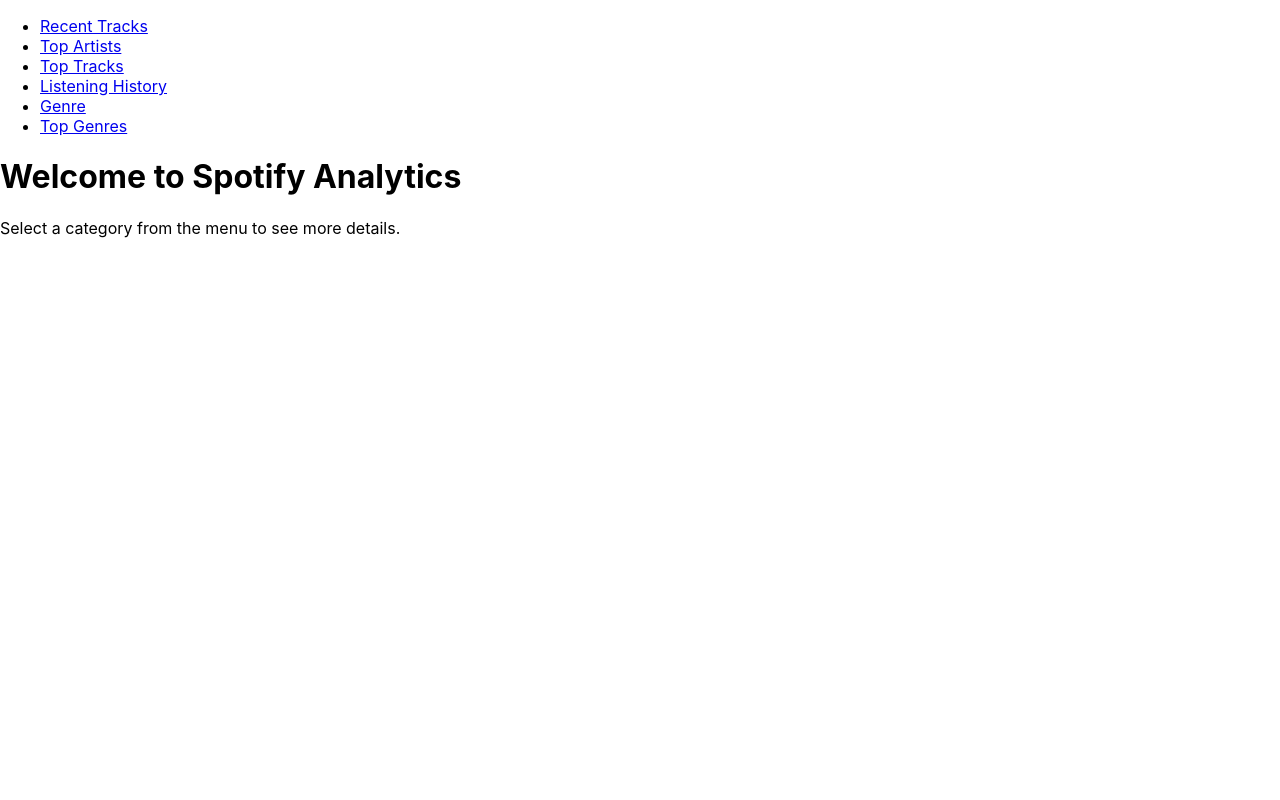
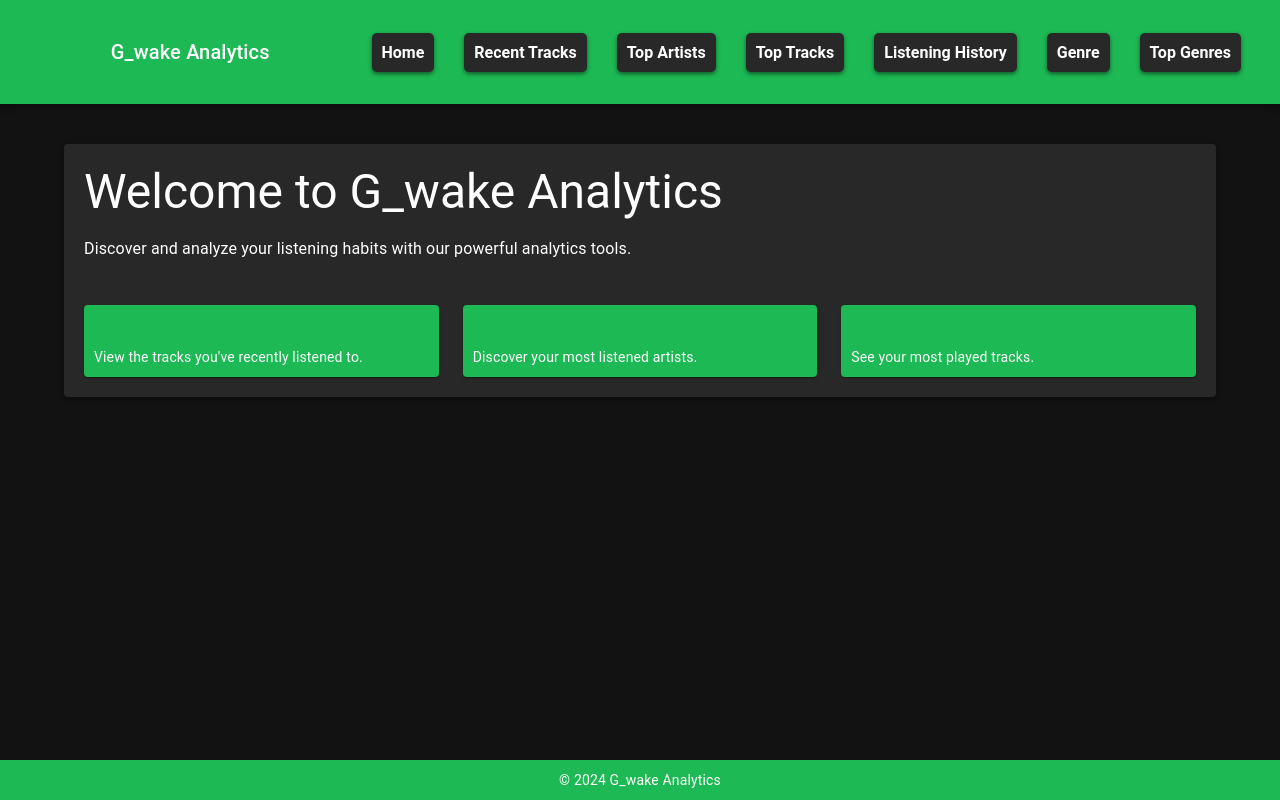
Before and after one commit to wkekou/spoti_i_analyse_front, a React (Create React App) app: page / in a window 1280 px wide. Built offline with nearby package versions, Linux system fonts and the light colour scheme; no server answers.

Commit message:
Update Homepage to Spotify style

```diff
--- a/package.json
+++ b/package.json
@@ -3,6 +3,9 @@
   "version": "0.1.0",
   "private": true,
   "dependencies": {
+    "@emotion/react": "^11.11.4",
+    "@emotion/styled": "^11.11.5",
+    "@mui/material": "^5.15.18",
     "@testing-library/jest-dom": "^5.17.0",
     "@testing-library/react": "^13.4.0",
     "@testing-library/user-event": "^13.5.0",
--- a/src/App.css
+++ b/src/App.css
@@ -36,3 +36,76 @@
     transform: rotate(360deg);
   }
 }
+
+body {
+  font-family: 'Roboto', sans-serif;
+  margin: 0;
+  padding: 0;
+  background-color: #121212;
+  color: #FFFFFF;
+}
+
+header {
+  background-color: #1DB954;
+  color: white;
+  padding: 20px 0;
+  text-align: center;
+}
+
+nav ul {
+  list-style-type: none;
+  padding: 0;
+  display: flex;
+  justify-content: center;
+  background-color: #1DB954;
+  margin: 0;
+}
+
+nav ul li {
+  margin: 0 15px;
+}
+
+nav ul li a {
+  color: white;
+  text-decoration: none;
+  font-weight: bold;
+}
+
+nav ul li a:hover {
+  text-decoration: underline;
+}
+
+.container {
+  padding: 20px;
+}
+
+h2 {
+  color: #1DB954;
+}
+
+ul {
+  list-style-type: none;
+  padding: 0;
+}
+
+ul li {
+  background-color: #282828;
+  margin: 10px 0;
+  padding: 10px;
+  border-radius: 5px;
+  box-shadow: 0 2px 4px rgba(0, 0, 0, 0.5);
+}
+
+ul li:hover {
+  background-color: #333333;
+}
+
+footer {
+  background-color: #1DB954;
+  color: white;
+  padding: 10px 0;
+  text-align: center;
+  position: fixed;
+  width: 100%;
+  bottom: 0;
+}
--- a/src/App.js
+++ b/src/App.js
@@ -3,6 +3,7 @@
 
 import React from 'react';
 import { BrowserRouter as Router, Route, Routes, Link } from 'react-router-dom';
+import { AppBar, Toolbar, Typography, Container } from '@mui/material';
 import RecentTracks from './components/RecentTracks';
 import TopArtists from './components/TopArtists';
 import TopTracks from './components/TopTracks';
@@ -15,8 +16,14 @@
   return (
     <Router>
       <div>
+        <AppBar position="static" style={{ backgroundColor: '#1DB954' }}>
+          <Toolbar>
+            <Typography variant="h6" component="div" sx={{ flexGrow: 1 }}>
+              G_wake Analytics
+            </Typography>
             <nav>
               <ul>
+                <li><Link to="/">Home</Link></li>
                 <li><Link to="/recent-tracks">Recent Tracks</Link></li>
                 <li><Link to="/top-artists">Top Artists</Link></li>
                 <li><Link to="/top-tracks">Top Tracks</Link></li>
@@ -25,7 +32,10 @@
                 <li><Link to="/top-genres">Top Genres</Link></li>
               </ul>
             </nav>
+          </Toolbar>
+        </AppBar>
 
+        <Container className="container">
           <Routes>
             <Route path="/recent-tracks" element={<RecentTracks />} />
             <Route path="/top-artists" element={<TopArtists />} />
@@ -35,6 +45,13 @@
             <Route path="/top-genres" element={<TopGenres />} />
             <Route path="/" element={<Home />} />
           </Routes>
+        </Container>
+
+        <footer>
+          <Typography variant="body2">
+            &copy; {new Date().getFullYear()} G_wake Analytics
+          </Typography>
+        </footer>
       </div>
     </Router>
   );
--- a/src/components/Home.js
+++ b/src/components/Home.js
@@ -1,5 +1,6 @@
 import React, { useEffect, useState } from 'react';
 import axios from 'axios';
+import { Typography, Paper, Grid } from '@mui/material';
 
 
 const Home = () => {
@@ -12,10 +13,46 @@
   });
 
   return (
-    <div>
-      <h1>Welcome to Spotify Analytics</h1>
-      <p>Select a category from the menu to see more details.</p>
-    </div>
+    <Paper elevation={3} style={{ padding: '20px', marginTop: '20px', backgroundColor: '#282828', color: '#FFFFFF' }}>
+      <Typography variant="h3" component="h1" gutterBottom>
+        Welcome to G_wake Analytics
+      </Typography>
+      <Typography variant="body1" component="p" gutterBottom>
+        Discover and analyze your listening habits with our powerful analytics tools.
+      </Typography>
+      <Grid container spacing={3} style={{ marginTop: '20px' }}>
+        <Grid item xs={12} sm={6} md={4}>
+          <Paper elevation={1} style={{ padding: '10px', backgroundColor: '#1DB954', color: '#FFFFFF' }}>
+            <Typography variant="h6" component="h2">
+              Recent Tracks
+            </Typography>
+            <Typography variant="body2" component="p">
+              View the tracks you've recently listened to.
+            </Typography>
+          </Paper>
+        </Grid>
+        <Grid item xs={12} sm={6} md={4}>
+          <Paper elevation={1} style={{ padding: '10px', backgroundColor: '#1DB954', color: '#FFFFFF' }}>
+            <Typography variant="h6" component="h2">
+              Top Artists
+            </Typography>
+            <Typography variant="body2" component="p">
+              Discover your most listened artists.
+            </Typography>
+          </Paper>
+        </Grid>
+        <Grid item xs={12} sm={6} md={4}>
+          <Paper elevation={1} style={{ padding: '10px', backgroundColor: '#1DB954', color: '#FFFFFF' }}>
+            <Typography variant="h6" component="h2">
+              Top Tracks
+            </Typography>
+            <Typography variant="body2" component="p">
+              See your most played tracks.
+            </Typography>
+          </Paper>
+        </Grid>
+      </Grid>
+    </Paper>
   );
 }
 
--- a/src/index.js
+++ b/src/index.js
@@ -8,7 +8,8 @@
 root.render(
   <React.StrictMode>
     <App />
-  </React.StrictMode>
+  </React.StrictMode>,
+  document.getElementById('root')
 );
 
 // If you want to start measuring performance in your app, pass a function
```
Also changed, not shown: 1 other file (tests, documents, lock files or other folders). Lines whose indentation alone changed are shown as unchanged.
